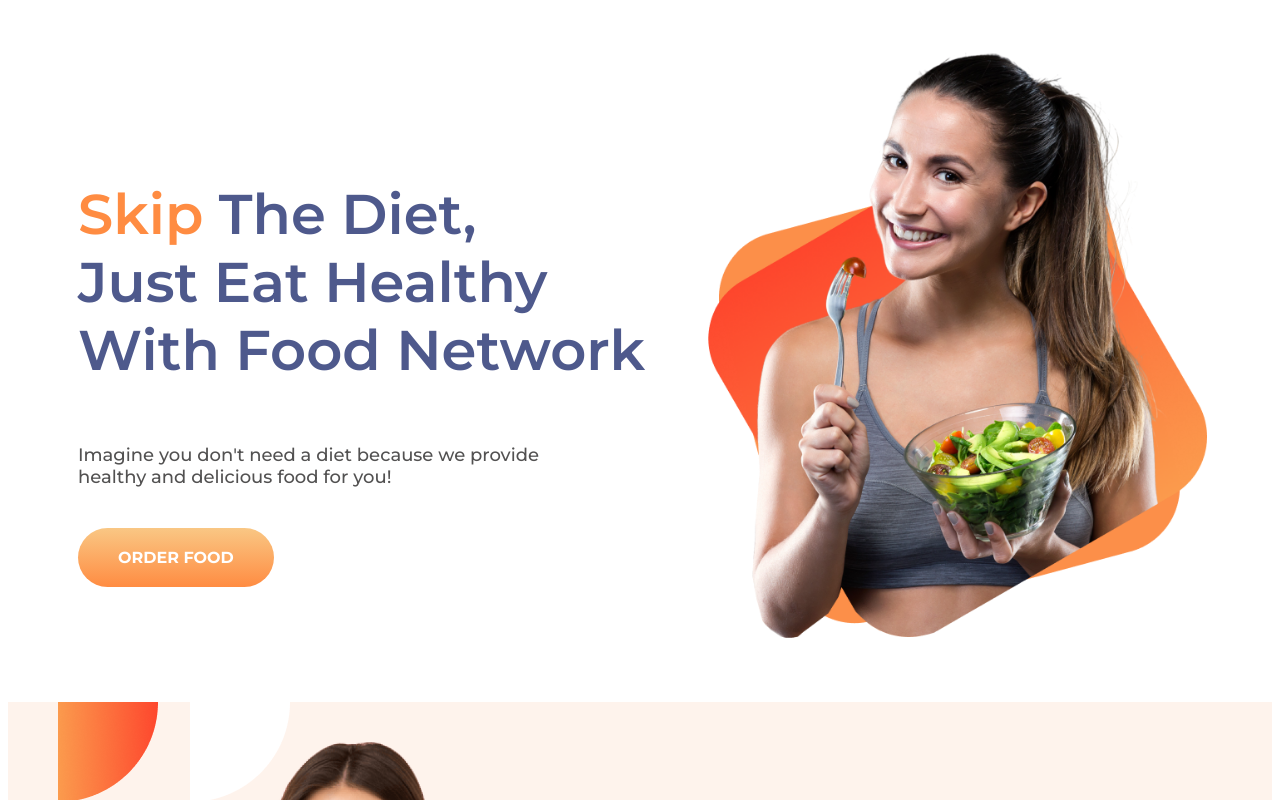
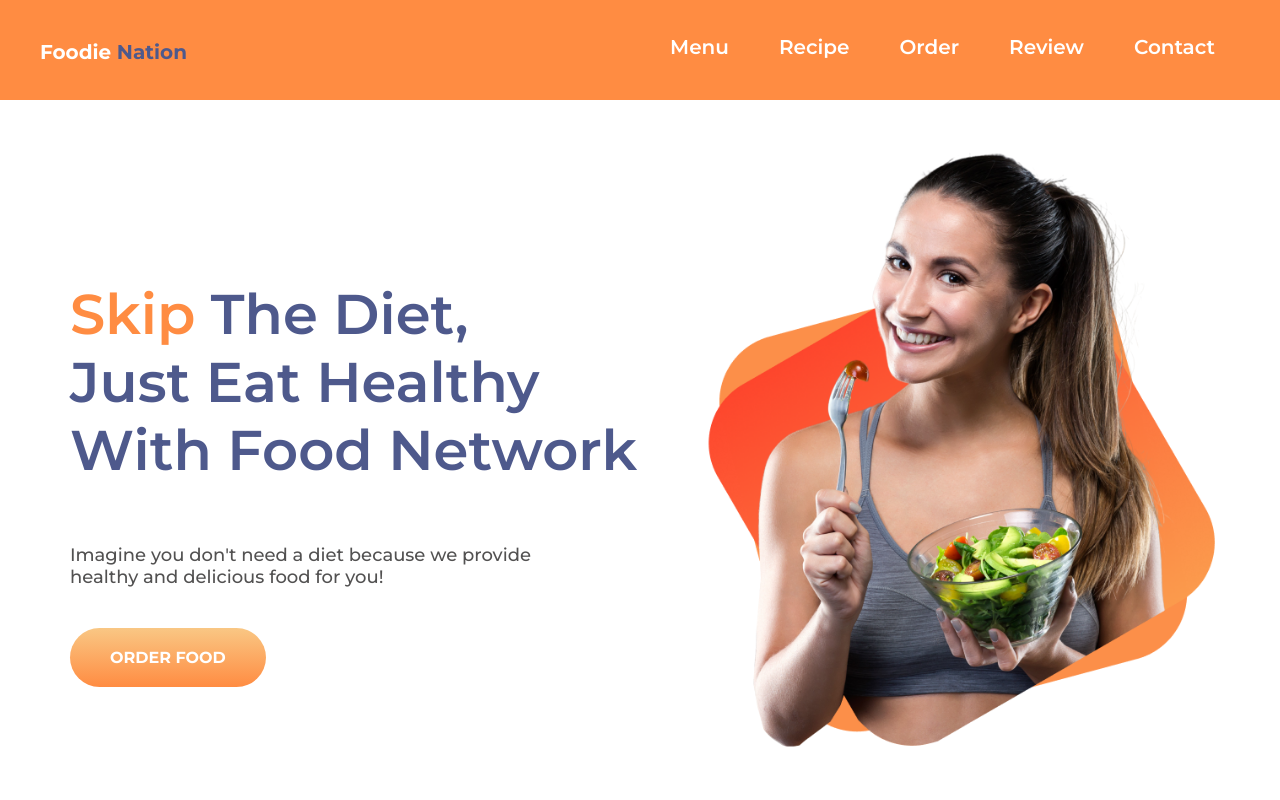
Before and after one commit to mhkmcp/ph-assignment-01, a plain HTML site: page index.html in a window 1280 px wide. Shown: the top 800 px of the page. Drawn offline with Linux system fonts and the light colour scheme.

Commit message:
added header

```diff
--- a/index.html
+++ b/index.html
@@ -15,6 +15,22 @@
 </head>
 
 <body>
+
+    <header>
+        <div>
+            <h4><span>Foodie</span> Nation</h4>
+        </div>
+        <div class="menu-list">
+            <ul>
+                <li><a href="#" target="_blank">Menu</a></li>
+                <li><a href="#" target="_blank">Recipe</a></li>
+                <li><a href="#" target="_blank">Order</a></li>
+                <li><a href="#" target="_blank">Review</a></li>
+                <li><a href="#" target="_blank">Contact</a></li>
+            </ul>
+
+        </div>
+    </header>
 
     <section id="banner-section" class="banner">
         <div class="banner--left half-width">
@@ -71,6 +87,11 @@
         </div>
     </section>
 
+    <footer class="footer">
+        <h2><span>Foodie</span> Nation</h2>
+        <p>any nutritious substance that people or animals eat to maintain life and growth</p>
+    </footer>
+
 
 </body>
 
--- a/style.css
+++ b/style.css
@@ -1,5 +1,7 @@
 body {
     font-family: 'Montserrat', sans-serif;
+    margin: 0;
+    padding: 0;
 }
 
 /* Generic Design */
@@ -29,6 +31,44 @@ p {
     font-size: 18px;
     font-weight: 500;
     color:rgb(82, 81, 81);
+}
+
+/* HEADER SECTION */
+
+header {
+    height: 60px;
+    padding-top: 40px;
+    display: flex;
+    justify-content: space-between;
+    background-color: #ff8c42;
+}
+header h4 {
+    display: inline;
+    color: #4e598c;
+    font-size: 20px;
+    margin-left: 40px;
+    margin-top: -15px !important;
+}
+header h4 span {
+    color: white;
+}
+.menu-list ul {
+    margin-top: -5px;
+    display: flex;
+    list-style: none;
+    margin-right: 40px;
+}
+.menu-list ul li a {
+    text-decoration: none;
+    color: white;
+    margin: 0 20px;
+    font-weight: 600;
+    font-size: 20px;
+    padding: 0 5px;
+}
+.menu-list ul li a:hover {
+    padding-bottom: 34px;
+    border-bottom: 7px solid #4e598c;
 }
 
 /* BANNER SECTION */
@@ -137,3 +177,18 @@ p {
     margin-left: 25px;
     text-align: justify;
 }
+
+footer {
+    color: white;
+    height: 200px;
+    margin-top: 70px;
+    padding-top: 40px;
+    text-align: center;
+    background-color: #4e598c;
+}
+footer span {
+    color: #ff8c42;
+}
+footer p {
+    color: black;
+}
```
